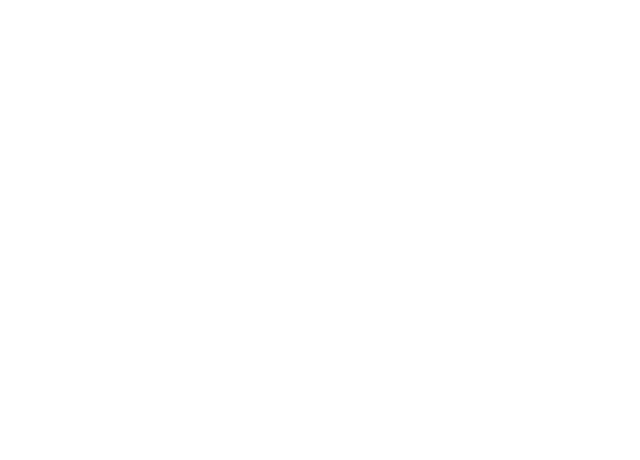
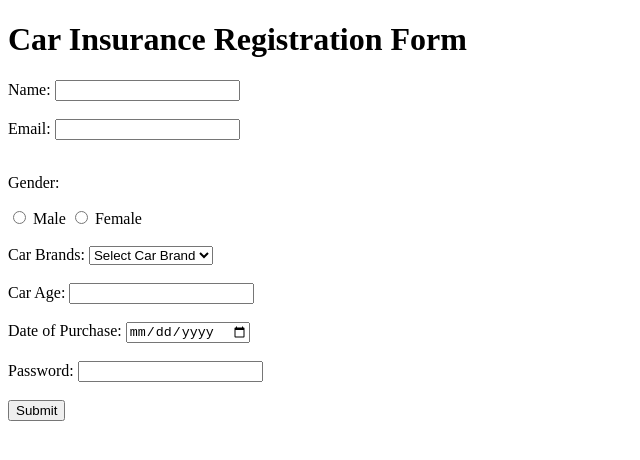
Before and after one commit to acciojob/car-insurance-form-Hrishimohite, a website: page main.html in a window 1280 px wide. Shown: the whole page, without its empty margins (0-640 px from the left). Drawn offline with Linux system fonts and the light colour scheme.

Commit message:
created a submission

```diff
--- a/main.html
+++ b/main.html
@@ -10,6 +10,51 @@
 	<!-- the entire body must be written by student -->
     <script type="text/javascript" src="./script.js">
 </script>
+	 <h1>Car Insurance Registration Form</h1>
+	  <form method="POST">
+
+        <label for="name">Name:</label>
+        <input type="text" id="name" name="name" required>
+        <br><br>
+
+        <label for="email">Email:</label>
+        <input type="email" id="email" name="email" required>
+        <br><br>
+
+        <p>Gender:</p>
+
+        <input type="radio" id="male" name="gender" value="Male" required>
+        <label for="male">Male</label>
+
+        <input type="radio" id="female" name="gender" value="Female">
+        <label for="female">Female</label>
+        <br><br>
+
+        <label for="cars">Car Brands:</label>
+        <select id="cars" name="cars">
+            <option value="">Select Car Brand</option>
+            <option value="BMW">BMW</option>
+            <option value="Audi">Audi</option>
+            <option value="Mercedez">Mercedez</option>
+        </select>
+        <br><br>
+
+        <label for="carage">Car Age:</label>
+        <input type="number" id="carage" name="carage" required>
+        <br><br>
+
+        <label for="dop">Date of Purchase:</label>
+        <input type="date" id="dop" name="dop" required>
+        <br><br>
+
+        <label for="password">Password:</label>
+        <input type="password" id="password" name="password" required>
+        <br><br>
+
+        <button type="submit">Submit</button>
+
+    </form>
+
 
 </body>
 
```
